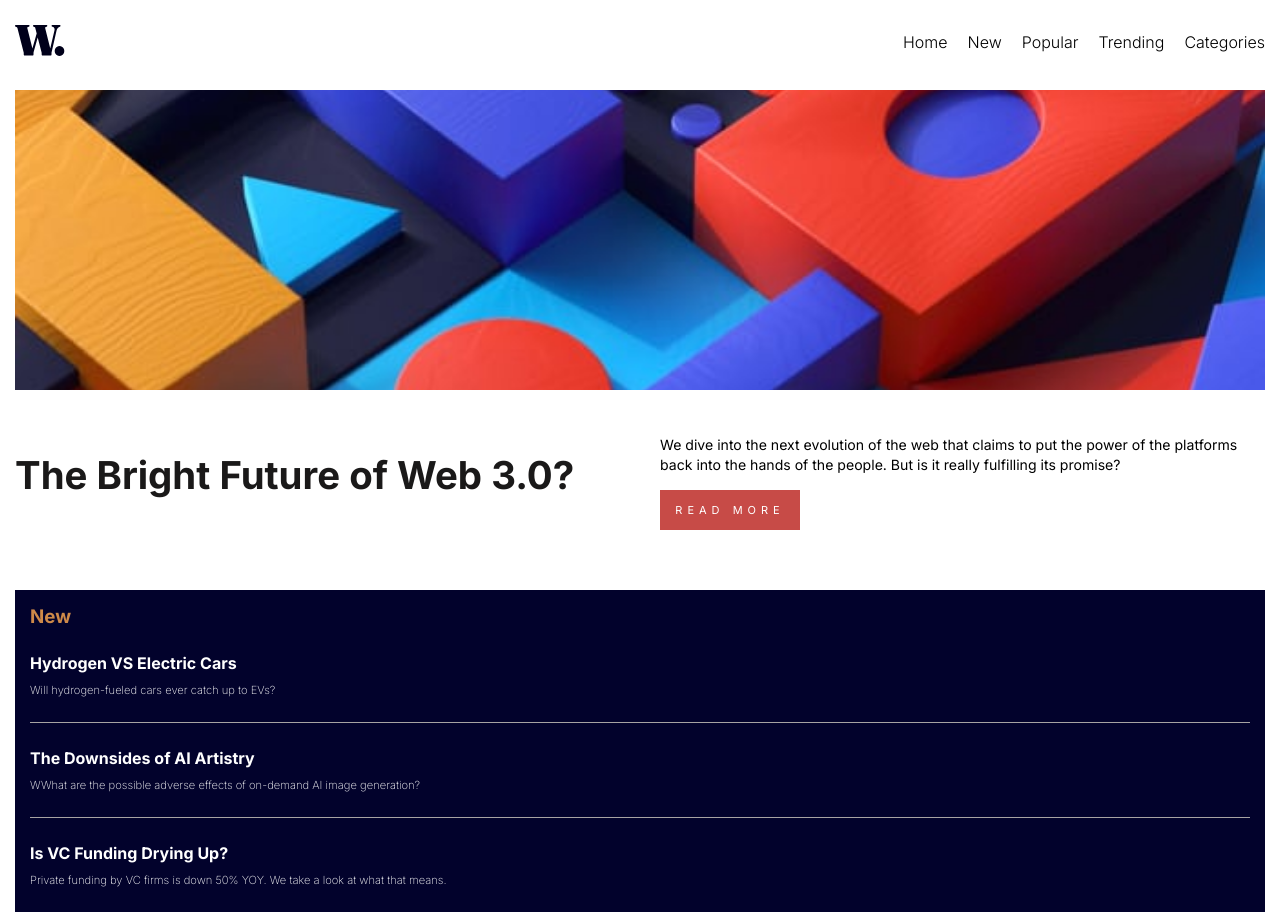
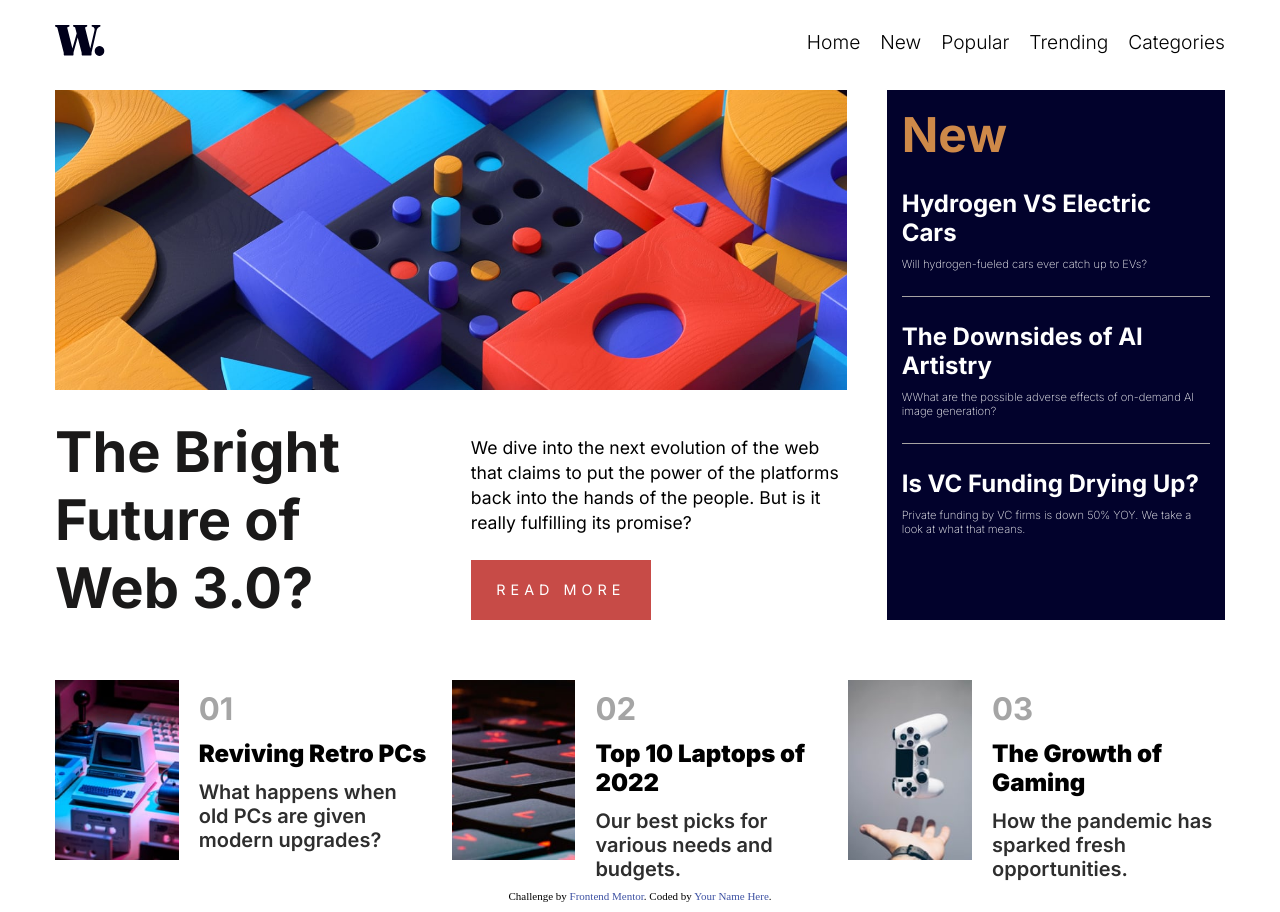
Before and after one commit to teo2823/NEW-HOMEPAGE, a plain HTML site: page index.html in a window 1280 px wide. Shown: the top 912 px of the page. Drawn offline with Linux system fonts and the light colour scheme.

Commit message:
add animation

```diff
--- /dev/null
+++ b/hovers.css
@@ -0,0 +1,29 @@
+li::before {
+    margin-left: auto;
+}
+
+li::after, li::before {
+    content: '';
+    width: 0%;
+    height: 2px;
+    background: rgb(20, 20, 20);
+    display: block;
+    transition: 0.5s;
+
+}
+
+li:hover::after, li:hover::before {
+    width: 100%;
+}
+
+a:hover {
+    color: rgb(206, 137, 73);
+    transition: 0.2s ease-in;
+}
+
+button:hover {
+    cursor: pointer;
+    border-bottom: 2px solid rgb(238, 103, 238);
+    border-right: 2px solid rgb(238, 103, 238);
+    box-shadow: rgba(240, 46, 170, 0.4) 5px 5px, rgba(240, 46, 170, 0.3) 10px 10px, rgba(240, 46, 170, 0.2) 15px 15px;
+}
--- a/index.html
+++ b/index.html
@@ -5,6 +5,7 @@
   <meta name="viewport" content="width=device-width, initial-scale=1.0"> <!-- displays site properly based on user's device -->
   <meta name="viewport" content="width=device-width, initial-scale=1">
   <link rel="stylesheet" href="style.css">
+  <link rel="stylesheet" href="hovers.css">
   <link rel="stylesheet" href="https://cdnjs.cloudflare.com/ajax/libs/font-awesome/4.7.0/css/font-awesome.min.css">
   <link rel="icon" type="image/png" sizes="32x32" href="./assets/images/favicon-32x32.png">
   <link rel="preconnect" href="https://fonts.googleapis.com">
@@ -35,11 +36,11 @@
       <div class="i">
         <i class="fa fa-bars"></i>
         <ul>
-          <li>Home</li>
-          <li>New</li>
-          <li>Popular</li>
-          <li>Trending</li>
-          <li>Categories</li>
+          <li><a href="#">Home</a></li>
+          <li><a href="#">New</a></li>
+          <li><a href="#">Popular</a></li>
+          <li><a href="#">Trending</a></li>
+          <li><a href="#">Categories</a></li>
         </ul>
       </div>
     </nav>
--- a/style.css
+++ b/style.css
@@ -5,7 +5,9 @@
 }
 
 html {
-    padding: 15px
+    padding: 15px;
+    max-width: 1200px;
+    margin: auto;
 }
 
 header {
@@ -29,6 +31,13 @@ ul li {
     font-weight: 300;
     margin-left: 20px;
     font-family: inter, sans-serif;
+    cursor: pointer;
+    text-decoration: none;
+}
+
+a {
+    text-decoration: none;
+    color: black;
 }
 .i i {
     font-size: 30px;
@@ -52,8 +61,10 @@ ul li {
 }
 
 .title-section h1 {
-    font-family: Inter;
+    font-family: inter, sans-serif;
     color: rgb(26, 25, 25);
+    font-size: 2em;
+    font-weight: bold;
 }
 
 .p-with-btn p {
@@ -75,7 +86,14 @@ ul li {
     width: 140px;
     height: 40px;
     border: none;
+    transition-duration: 1s;
+    transition-property: border-top,
+       border-left,
+       border-bottom,
+       border-right,
+       box-shadow;
 }
+
 
 aside {
     width: 100%;
@@ -101,6 +119,7 @@ aside {
 .content-aside h1 {
     color: rgb(206, 137, 73);
     font-weight: 700;
+    font-size: 2em;
 }
 
 .article-aside h1{
@@ -127,6 +146,9 @@ aside {
     gap: 20px;
     width: 100%;
     height: 110px;
+    margin-bottom: 30px;
+    cursor: pointer;
+    transition: 0.4s ease-out;
 }
 
 .content-step img {
@@ -149,21 +171,21 @@ aside {
 }
 
 .info-step h2 {
-    font-size: 0.8em;
+    font-size: 3vh;
     font-family: 'Inter', sans-serif;
     font-weight: 900;
     margin-bottom: 5%;
 }
 
 .info-step p {
-    font-size: 0.65em;
+    font-size: 2.5vh;
     font-weight: 600;
     color: rgb(46, 46, 46);
 }
 
 .img-step {
     width: 130px;
-    height: 110px;
+    height: 130px;
     background-size: cover;
     background-position: center;
 }
@@ -210,4 +232,72 @@ aside {
     .steps {
         flex-direction: row;
     }
+    .img-hero {
+        background-image: url(./assets/images/image-web-3-desktop.jpg);
+    }
 }
+
+@media screen and (min-width: 1018px){
+    nav ul li {
+        font-size: 1.2em;
+    }
+    #main-sec {
+        display: flex;
+        gap: 40px;
+        margin-bottom: 60px;
+    }
+    aside {
+        width: 500px;
+        margin: 0px;
+    }
+    .content-aside {
+        height: 100%;
+    }
+    .title-section{
+        height: 200px;
+    }
+    .title-section h1 {
+        font-size: 3.5em;
+    }
+    .p-with-btn{
+        height: 100%;
+        display: flex;
+        flex-direction: column;
+        justify-content: space-between;
+    }
+    .p-with-btn button {
+        height: 60px;
+        width: 180px;
+        font-size: 0.9em;
+    }
+    .p-with-btn p{
+        font-size: 1.1em;
+        line-height: 25px
+    }
+    .content-step:hover {
+        border-color: #008bf8;
+        box-shadow: 0 4px 18px 0 rgba(0, 0, 0, 0.25);
+    }
+
+    .content-step:hover .card-button {
+        transform: translate(-50%, 50%);
+        opacity: 1;
+    }
+    .info-step {
+        font-size: 1.3em;
+        padding: 10px 0px;
+    }
+    .content-step {
+        height: 180px;
+    }
+    .img-step {
+        width: 200px;
+        height: auto;
+    }
+    .content-aside h1{
+        font-size: 3em;
+    }
+    .article-aside h1, .article-adie p {
+        font-size: 1.5em;
+    }
+}
```
